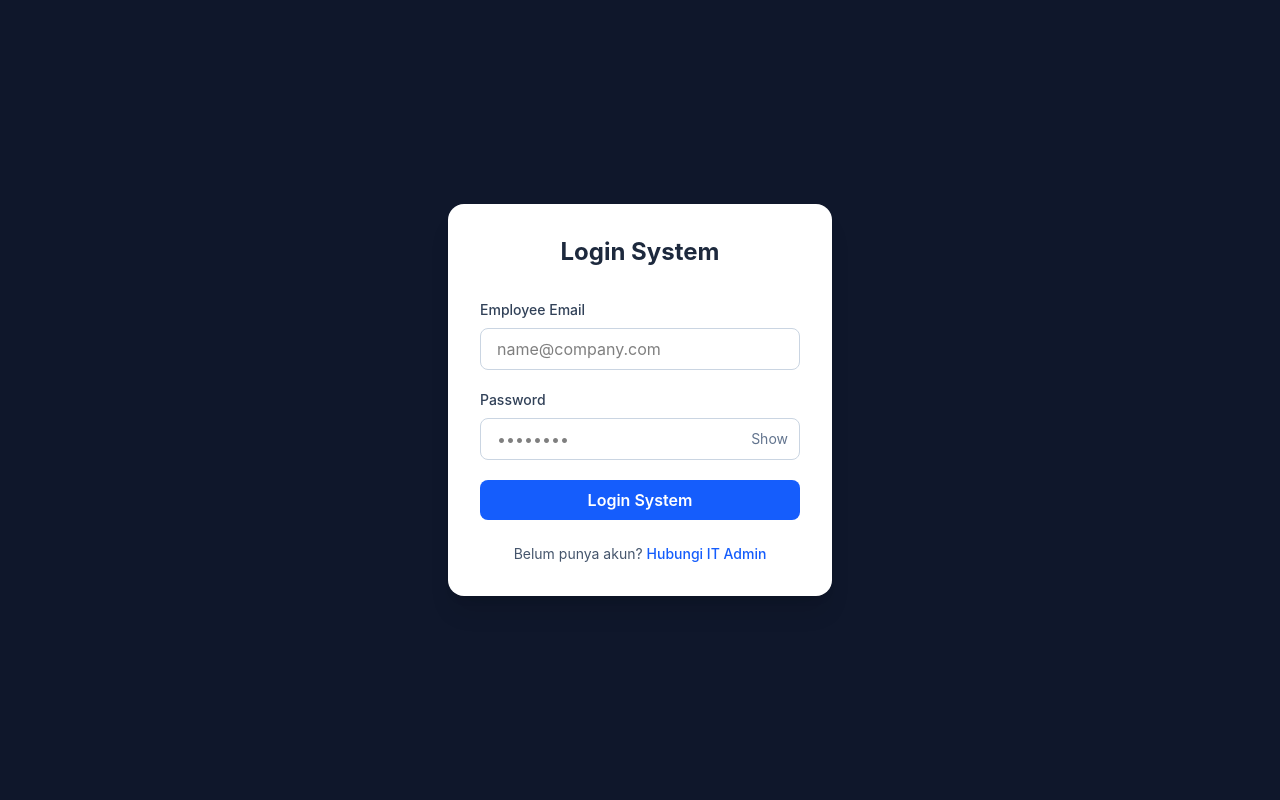
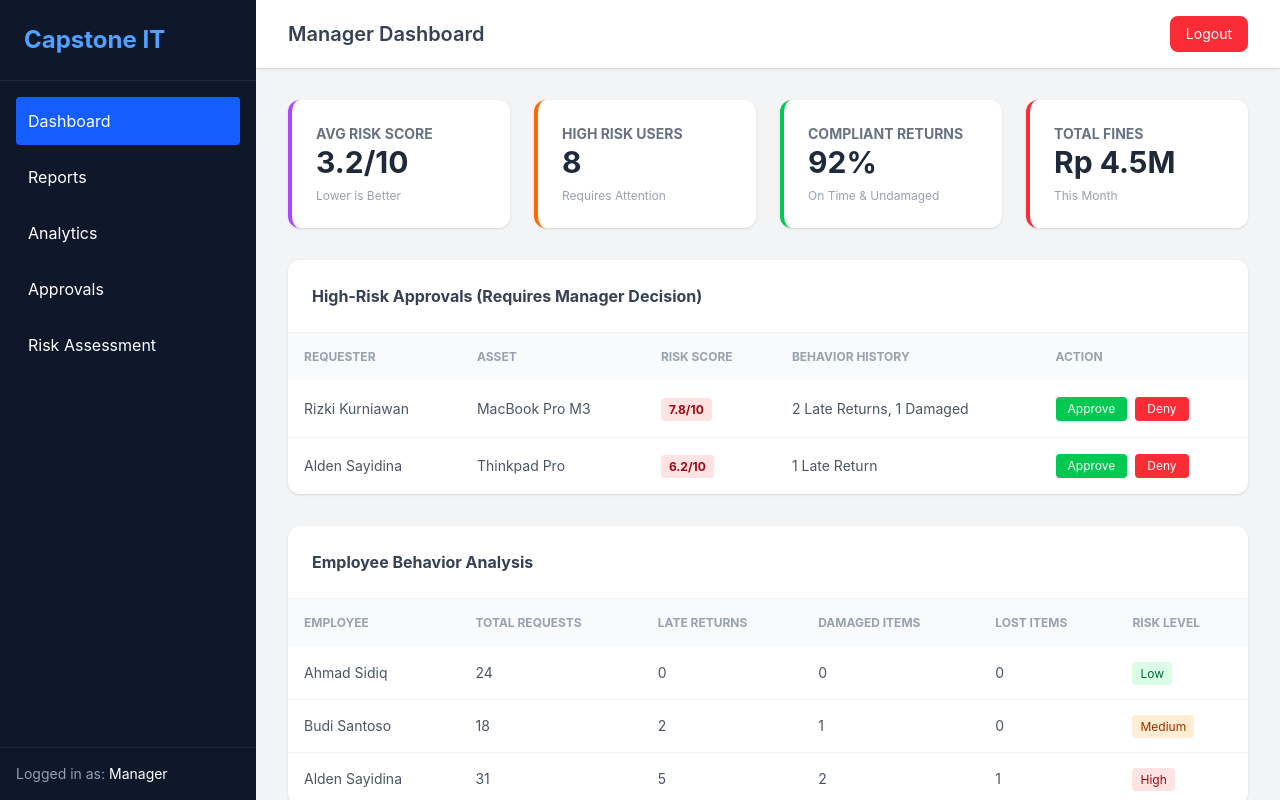
Before and after one commit to kireistar/AFH, a React (Vite) app in the folder client/: page /manager in a window 1280 px wide. Before the commit this address led to /login. Built offline with nearby package versions, Linux system fonts and the light colour scheme.

Commit message:
feat: add manager dashboard with risk analytics
- Create ManagerDashboard with risk score metrics
- Implement high-risk approval queue
- Add employee behavior analysis
- Update App.jsx routing for /manager path

```diff
--- a/client/src/App.jsx
+++ b/client/src/App.jsx
@@ -2,7 +2,7 @@ import { BrowserRouter as Router, Routes, Route, Navigate } from 'react-router-d
 import Login from './pages/auth/Login';
 import UserDashboard from './pages/user/UserDashboard';
 import AdminDashboard from './pages/admin/AdminDashboard';
-// import AdminDashboard from './pages/admin/AdminDashboard'; // Uncomment nanti
+import ManagerDashboard from './pages/manager/ManagerDashboard';
 
 function App() {
   const isAuth = false;
@@ -28,6 +28,13 @@ function App() {
           path="/admin/*"
           element={<AdminDashboard />}
         />
+
+        {/* Manager Dashboard */}
+        <Route
+          path="/manager/*"
+          element={<ManagerDashboard />}
+        />
+
         {/* Catch-all untuk URL yang tidak ada */}
         <Route path="*" element={<Navigate to="/login" replace />} />
       </Routes>
--- a/client/src/pages/manager/ManagerDashboard.jsx
+++ b/client/src/pages/manager/ManagerDashboard.jsx
@@ -0,0 +1,149 @@
+function ManagerDashboard() {
+
+    return(
+        <div className="flex h-screen bg-gray-100 font-sans">
+            {/* SIDEBAR */}
+            <aside className="w-64 bg-slate-900 text-white flex flex-col">
+                <div className="p-6 text-2xl font-bold border-b border-slate-800 text-blue-400">
+                    Capstone IT
+                </div>
+                <nav className="flex-1 p-4 space-y-2">
+                    <a href="#" className="block p-3 rounded bg-blue-600 text-white">Dashboard</a>
+                    <a href="#" className="block p-3 rounded hover:bg-slate-800 transition">Reports</a>
+                    <a href="#" className="block p-3 rounded hover:bg-slate-800 transition">Analytics</a>
+                    <a href="#" className="block p-3 rounded hover:bg-slate-800 transition">Approvals</a>
+                    <a href="#" className="block p-3 rounded hover:bg-slate-800 transition">Risk Assessment</a>
+                </nav>
+                <div className="p-4 border-t border-slate-800 text-sm text-slate-400">
+                    Logged in as: <span className="text-white">Manager</span>
+                </div>
+            </aside>
+
+            {/* MAIN CONTENT */}
+            <main className="flex-1 flex flex-col overflow-hidden">
+                {/* TOP HEADER */}
+                <header className="bg-white shadow-sm p-4 flex justify-between items-center px-8">
+                    <h1 className="text-xl font-semibold text-gray-700">Manager Dashboard</h1>
+                    <button className="bg-red-500 hover:bg-red-600 text-white px-4 py-2 rounded-lg text-sm transition">
+                        Logout
+                    </button>
+                </header>
+
+                {/* DASHBOARD CONTENT */}
+                <section className="p-8 overflow-y-auto">
+                    {/* STATISTICS CARDS */}
+                    <div className="grid grid-cols-1 md:grid-cols-4 gap-6 mb-8">
+                        <div className="bg-white p-6 rounded-xl shadow-sm border-l-4 border-purple-500">
+                            <p className="text-sm text-gray-500 uppercase font-bold">Avg Risk Score</p>
+                            <p className="text-3xl font-bold text-gray-800">3.2/10</p>
+                            <p className="text-xs text-gray-400 mt-2">Lower is Better</p>
+                        </div>
+                        <div className="bg-white p-6 rounded-xl shadow-sm border-l-4 border-orange-500">
+                            <p className="text-sm text-gray-500 uppercase font-bold">High Risk Users</p>
+                            <p className="text-3xl font-bold text-gray-800">8</p>
+                            <p className="text-xs text-gray-400 mt-2">Requires Attention</p>
+                        </div>
+                        <div className="bg-white p-6 rounded-xl shadow-sm border-l-4 border-green-500">
+                            <p className="text-sm text-gray-500 uppercase font-bold">Compliant Returns</p>
+                            <p className="text-3xl font-bold text-gray-800">92%</p>
+                            <p className="text-xs text-gray-400 mt-2">On Time & Undamaged</p>
+                        </div>
+                        <div className="bg-white p-6 rounded-xl shadow-sm border-l-4 border-red-500">
+                            <p className="text-sm text-gray-500 uppercase font-bold">Total Fines</p>
+                            <p className="text-3xl font-bold text-gray-800">Rp 4.5M</p>
+                            <p className="text-xs text-gray-400 mt-2">This Month</p>
+                        </div>
+                    </div>
+
+                    {/* HIGH RISK APPROVAL QUEUE */}
+                    <div className="bg-white rounded-xl shadow-sm overflow-hidden mb-8">
+                        <div className="p-6 border-b border-gray-100 font-bold text-gray-700">
+                            High-Risk Approvals (Requires Manager Decision)
+                        </div>
+                        <table className="w-full text-left border-collapse">
+                            <thead className="bg-gray-50 text-gray-400 text-xs uppercase">
+                                <tr>
+                                    <th className="p-4">Requester</th>
+                                    <th className="p-4">Asset</th>
+                                    <th className="p-4">Risk Score</th>
+                                    <th className="p-4">Behavior History</th>
+                                    <th className="p-4">Action</th>
+                                </tr>
+                            </thead>
+                            <tbody className="text-gray-600 text-sm divide-y divide-gray-100">
+                                <tr>
+                                    <td className="p-4">Rizki Kurniawan</td>
+                                    <td className="p-4">MacBook Pro M3</td>
+                                    <td className="p-4"><span className="bg-red-100 text-red-800 px-2 py-1 rounded text-xs font-bold">7.8/10</span></td>
+                                    <td className="p-4">2 Late Returns, 1 Damaged</td>
+                                    <td className="p-4 space-x-2">
+                                        <button className="bg-green-500 text-white px-3 py-1 rounded text-xs hover:bg-green-600">Approve</button>
+                                        <button className="bg-red-500 text-white px-3 py-1 rounded text-xs hover:bg-red-600">Deny</button>
+                                    </td>
+                                </tr>
+                                <tr>
+                                    <td className="p-4">Alden Sayidina</td>
+                                    <td className="p-4">Thinkpad Pro</td>
+                                    <td className="p-4"><span className="bg-red-100 text-red-800 px-2 py-1 rounded text-xs font-bold">6.2/10</span></td>
+                                    <td className="p-4">1 Late Return</td>
+                                    <td className="p-4 space-x-2">
+                                        <button className="bg-green-500 text-white px-3 py-1 rounded text-xs hover:bg-green-600">Approve</button>
+                                        <button className="bg-red-500 text-white px-3 py-1 rounded text-xs hover:bg-red-600">Deny</button>
+                                    </td>
+                                </tr>
+                            </tbody>
+                        </table>
+                    </div>
+
+                    {/* BEHAVIOR ANALYTICS TABLE */}
+                    <div className="bg-white rounded-xl shadow-sm overflow-hidden">
+                        <div className="p-6 border-b border-gray-100 font-bold text-gray-700">
+                            Employee Behavior Analysis
+                        </div>
+                        <table className="w-full text-left border-collapse">
+                            <thead className="bg-gray-50 text-gray-400 text-xs uppercase">
+                                <tr>
+                                    <th className="p-4">Employee</th>
+                                    <th className="p-4">Total Requests</th>
+                                    <th className="p-4">Late Returns</th>
+                                    <th className="p-4">Damaged Items</th>
+                                    <th className="p-4">Lost Items</th>
+                                    <th className="p-4">Risk Level</th>
+                                </tr>
+                            </thead>
+                            <tbody className="text-gray-600 text-sm divide-y divide-gray-100">
+                                <tr>
+                                    <td className="p-4">Ahmad Sidiq</td>
+                                    <td className="p-4">24</td>
+                                    <td className="p-4">0</td>
+                                    <td className="p-4">0</td>
+                                    <td className="p-4">0</td>
+                                    <td className="p-4"><span className="bg-green-100 text-green-800 px-2 py-1 rounded text-xs">Low</span></td>
+                                </tr>
+                                <tr>
+                                    <td className="p-4">Budi Santoso</td>
+                                    <td className="p-4">18</td>
+                                    <td className="p-4">2</td>
+                                    <td className="p-4">1</td>
+                                    <td className="p-4">0</td>
+                                    <td className="p-4"><span className="bg-orange-100 text-orange-800 px-2 py-1 rounded text-xs">Medium</span></td>
+                                </tr>
+                                <tr>
+                                    <td className="p-4">Alden Sayidina</td>
+                                    <td className="p-4">31</td>
+                                    <td className="p-4">5</td>
+                                    <td className="p-4">2</td>
+                                    <td className="p-4">1</td>
+                                    <td className="p-4"><span className="bg-red-100 text-red-800 px-2 py-1 rounded text-xs">High</span></td>
+                                </tr>
+                            </tbody>
+                        </table>
+                    </div>
+                </section>
+            </main>
+
+        </div>
+    );
+}
+
+export default ManagerDashboard;
```
